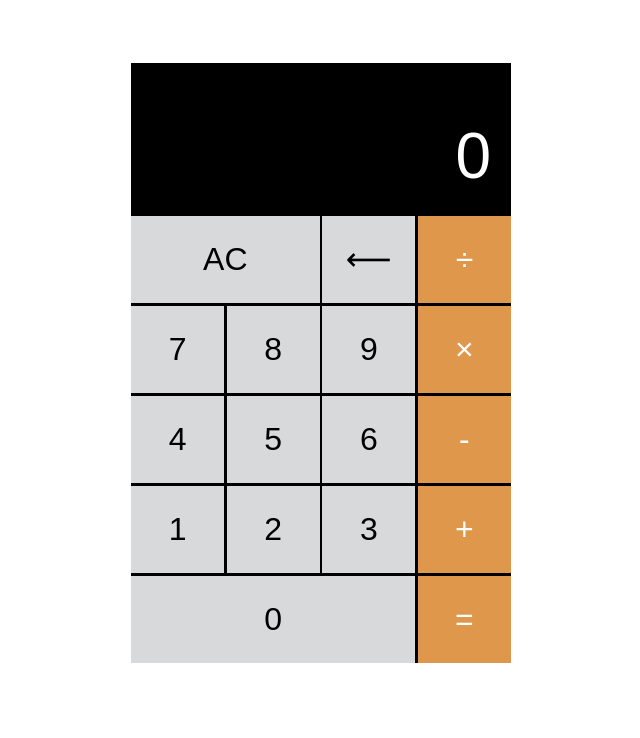
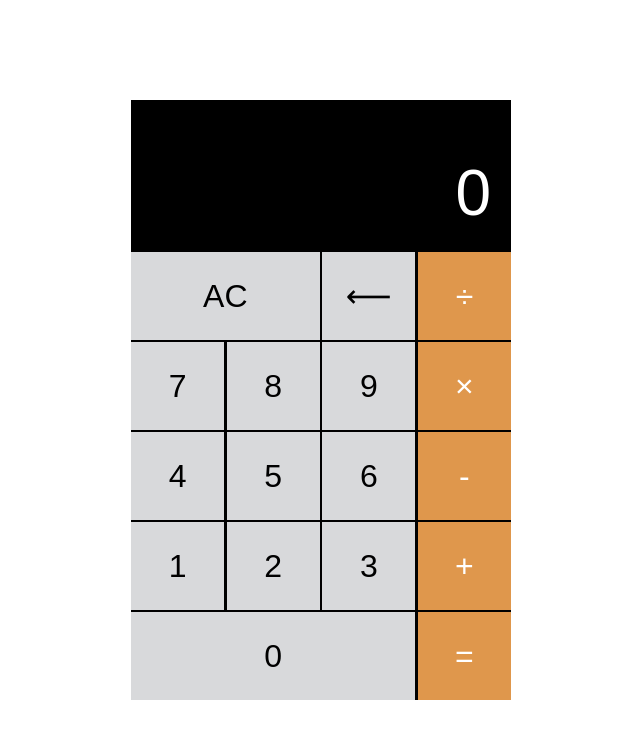
Before and after one commit to rohanchkrabrty/Web-Dev-Projects, a plain HTML site: page CalculatorVanilla/index.html in a window 1280 px wide. Shown: the whole page, without its empty margins (319-959 px from the left). Drawn offline with Linux system fonts and the light colour scheme.

Commit message:
CHanges in Calculator Vanilla Project

```diff
--- a/CalculatorVanilla/styles.css
+++ b/CalculatorVanilla/styles.css
@@ -1,12 +1,18 @@
 * {
   box-sizing: border-box;
+}
+body{
+  display: flex;
+  align-items: center;
+  justify-content: center;
+  margin: 0;
+  height: 100vh;
+  width: 100%;
 }
 .container {
   width: 380px;
   height: 600px;
   background-color: black;
-  margin: 0 auto;
-  margin-top: 5%;
   display: flex;
   flex-direction: column;
   justify-content: space-between;
```
